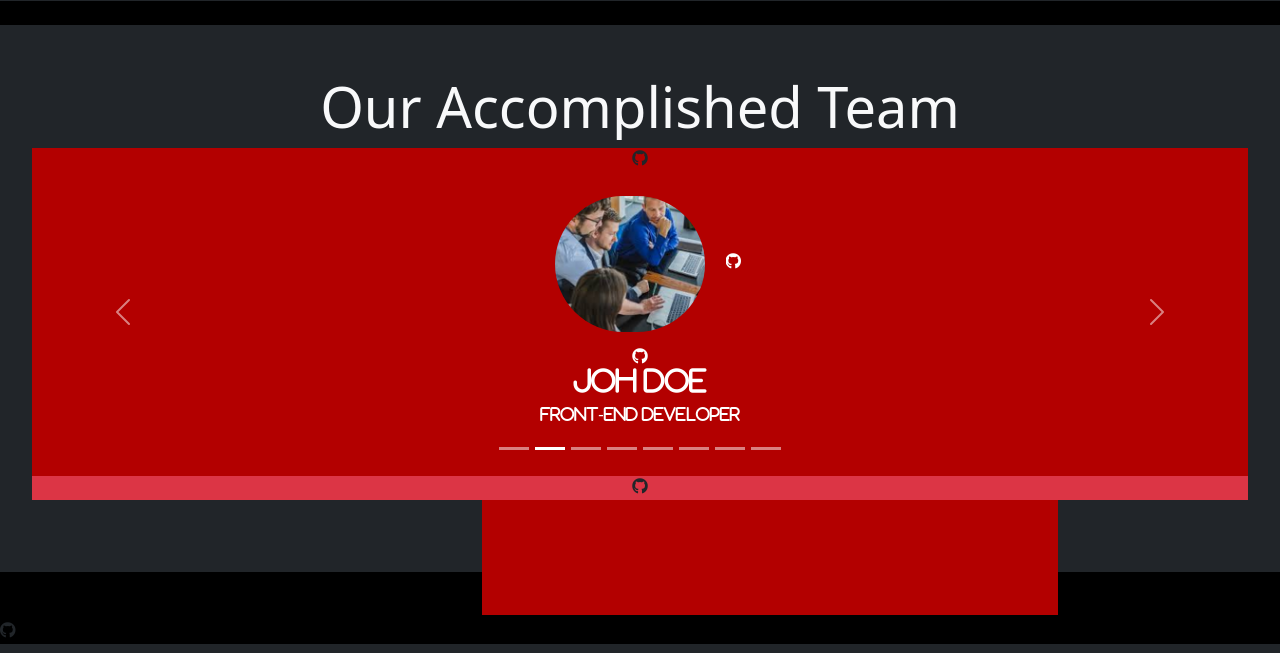
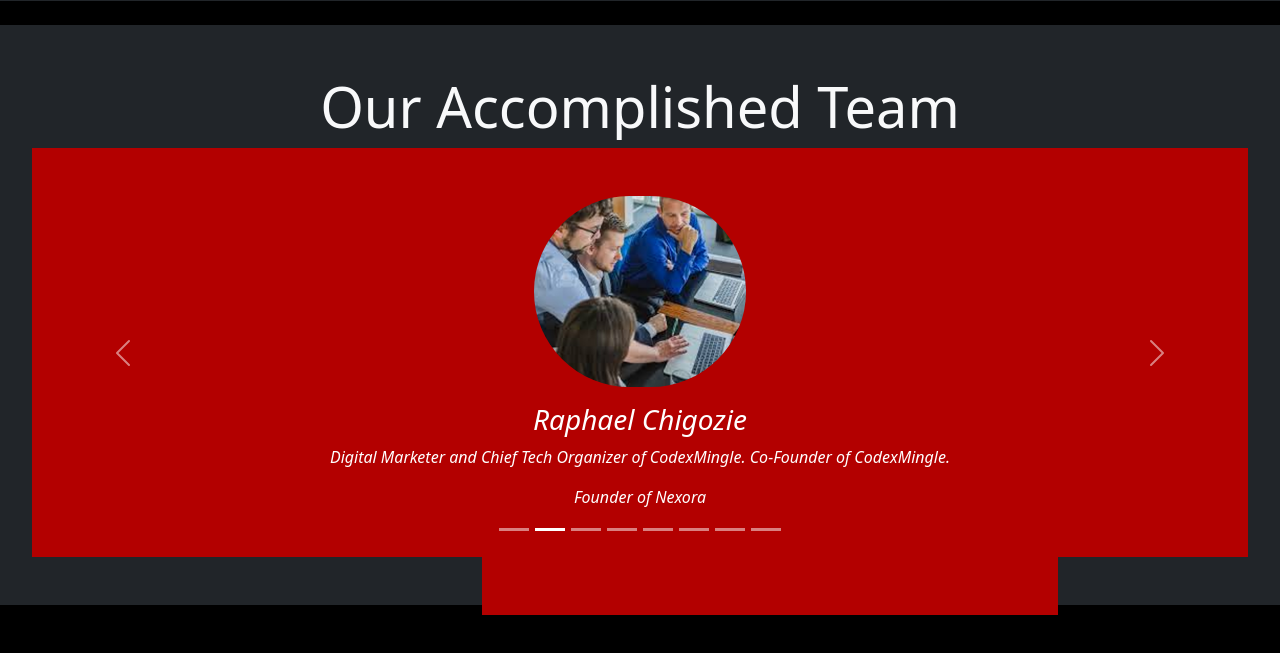
Before and after one commit to My-codeteam/CodeXio, a Django app: page / in a window 1280 px wide. Shown: the part 2777-3430 px from the top of the page. Run offline with Django 4.2, Linux system fonts and the light colour scheme; parts of the project's set-up code (start-up, migrations or seed data) failed here and were passed over; some libraries are stand-ins or nearby versions.

Commit message:
updated the index.html and the css file

```diff
--- a/codexio_main/static/codexio_main/index.css
+++ b/codexio_main/static/codexio_main/index.css
@@ -47,9 +47,13 @@ h1, h2, h3 , h4{
 }
 .carousel-item img{
     border: 1em solid transparent;
-    border-radius: 7em;
-    width: 15%;
-    height: 15%;
+    border-radius: 8em;
+    width: 20%;
+    height: 23%;
+    -webkit-border-radius: 8em;
+    -moz-border-radius: 8em;
+    -ms-border-radius: 8em;
+    -o-border-radius: 8em;
 }
 .carousel-inner{
     height: 20%;
@@ -169,16 +173,21 @@ svg{
     background: transparent;
 }
 .our-team{
-    margin-bottom: 3em;;
+    margin-bottom: 3em;
+}
+.github{
+    height: 5em;
+    width: 2em;
 }
 .footer-sec{
     z-index: 9;
-    height: 20%;
-    width: 100%;
+    height: 10%;
+    width: 150em;
     background: black;
     display: block;
     position: fixed;
     bottom: 0;
+    margin-right: 2em;
 }
 @media screen and (min-height: 900px){
     .col-md-7{
@@ -264,6 +273,10 @@ svg{
     }
 }
 @media screen and (max-width: 720px){
+    .team p{
+        font-size: 0.8em;
+        font-weight: 600;
+    }
     .join{
         margin-left: 28%;
     }
@@ -334,6 +347,10 @@ svg{
     #about{
         padding-bottom: 46em;
     }
+    .carousel-item img{
+        width: 31%;
+        height: 31%;
+    }
 }
 @media screen and (max-width: 544px){
     .join{
--- a/codexio_main/templates/codexio_main/index.html
+++ b/codexio_main/templates/codexio_main/index.html
@@ -3,10 +3,8 @@
 {% comment %} {% load socialaccount %} {% endcomment %}
 
 {% block css_files %}
-    <script src="https://kit.fontawesome.com/0a96adf822.js" crossorigin="anonymous"></script>
     <link rel="stylesheet" href="{% static "codexio_main/index.css" %}">
     <link rel="stylesheet" href="https://cdnjs.cloudflare.com/ajax/libs/animate.css/4.1.1/animate.min.css"/>
-    <link rel="stylesheet" href="https://cdnjs.cloudflare.com/ajax/libs/font-awesome/5.15.3/css/all.min.css"/>
     <script src="https://code.jquery.com/jquery-3.4.1.js"></script>
 {% endblock %}
 
@@ -118,59 +116,69 @@
             <div class="carousel-item active" data-bs-interval="1000">
                 <div>
                     <img src="coding-group.png" alt="pic">
+                    <a href="#" class="instagram"><i class="bi bi-github"></li></a>
                 </div>
-                <h3 class="team-h3">John Doe</h3>
-                <p>Front-end Developer</p>
+                <h3 class="team-h3">Marvel Ukpong</h3>
+                <p>Python/Django Web Developer and Data Scientist and Analyst.</p>
+                <p>CEO (and founder) of (MarvCode) and CodexMingle, Co-Founder of CodexMingle, and Nexora.</p>
             </div>
             <div class="carousel-item">
                 <div>
                     <img src="coding-group.png" alt="pic">
-                    <i class="fab fa-github"></li>
+                    <a href="#" class="instagram"><i class="fab fa-github"></li></a>
                 </div>
-                <h3 class="team-h3">Joh Doe</h3>
-                <p>Front-end Developer</p>
+                <h3 class="team-h3">Raphael Chigozie</h3>
+                <p>Digital Marketer and Chief Tech Organizer of CodexMingle. Co-Founder of CodexMingle.</p>
+                <p>Founder of Nexora</p>
             </div>
             <div class="carousel-item">
                 <div>
                     <img src="coding-group.png" alt="pic">
+                    <a href="#" class="instagram"><i class="fab fa-github"></li></a>
                 </div>
-                <h3 class="team-h3">John Do</h3>
-                <p>Front-end Developer</p>
+                <h3 class="team-h3">Samuel Oleru</h3>
+                <p>Front-end Developer and Business Manager.</p>
+                <p>Founder of CodexMingle and Co-CTO</p>
             </div>
             <div class="carousel-item">
                 <div>
                     <img src="coding-group.png" alt="pic">
+                    <a href="#" class="instagram"><i class="fab fa-github"></li></a>
                 </div>
-                <h3 class="team-h3">Jon Doe</h3>
-                <p>Front-end Developer</p>
+                <h3 class="team-h3">Nifemi</h3>
+                <p>Fullstack/Django Web Developer and Data Adminstrator and Analyst.</p>
             </div>
             <div class="carousel-item">
                 <div>
                     <img src="coding-group.png" alt="pic">
+                    <a href="#" class="instagram"><i class="fab fa-github"></li></a>
                 </div>
-                <h3 class="team-h3">John oe</h3>
-                <p>Front-end Developer</p>
+                <h3 class="team-h3">Idris</h3>
+                <p>React Front-end Developer</p>
             </div>
             <div class="carousel-item">
                 <div>
                     <img src="coding-group.png" alt="pic">
+                    <a href="#" class="instagram"><i class="fab fa-github"></li></a>
                 </div>
-                <h3 class="team-h3">John De</h3>
-                <p>Front-end Developer</p>
+                <h3 class="team-h3">Nnamdi Ndukwu</h3>
+                <p>React Front-end Developer</p>
             </div>
             <div class="carousel-item">
                 <div>
                     <img src="coding-group.png" alt="pic">
+                    <a href="#" class="instagram"><i class="fab fa-github"></li></a>
                 </div>
-                <h3 class="team-h3">John Doe</h3>
-                <p>Front-end Developer</p>
+                <h3 class="team-h3">Destiny</h3>
+                <p>Python/Django Developer</p>
             </div>
             <div class="carousel-item">
                 <div>
                     <img src="coding-group.png" alt="pic">
+                    <a href="#" class="instagram"><i class="fab fa-github"></li></a>
                 </div>
-                <h3 class="team-h3">ohn Doe</h3>
-                <p>Front-end Developer</p>
+                <h3 class="team-h3">Michelle Rodrigues</h3>
+                <p>Python/Django Developer, Business Owner, Team Supporter of CodexMingle</p>
             </div>
             <button type="button" class="carousel-control-prev" data-bs-slide="prev" dataa-bs-target="#images">
                 <span class="carousel-control-prev-icon"></span>
--- a/templates/base.html
+++ b/templates/base.html
@@ -10,9 +10,8 @@
         <meta name="description" content="We are a tech learning and coaching community">
         <meta name="author" content="CodexMingle team">
         <link href="https://cdn.jsdelivr.net/npm/bootstrap@5.3.3/dist/css/bootstrap.min.css" rel="stylesheet" integrity="sha384-QWTKZyjpPEjISv5WaRU9OFeRpok6YctnYmDr5pNlyT2bRjXh0JMhjY6hW+ALEwIH" crossorigin="anonymous">
-        <link rel="stylesheet" href="https://cdn.jsdelivr.net/npm/bootstrap-icons@1.3.0/font/bootstrap-icons.css">
         <link rel="icon" href="{% static "codexio_main\images\codexmingle_logo.png" type="image/png" sizes="5x5" %}">
-        <script src="https://kit.fontawesome.com/0a96adf822.js" crossorigin="anonymous"></script>
+        {% comment %} <script src="https://kit.fontawesome.com/0a96adf822.js" crossorigin="anonymous"></script> {% endcomment %}
         <script src="https://cdn.jsdelivr.net/npm/bootstrap@5.3.3/dist/js/bootstrap.bundle.min.js" integrity="sha384-YvpcrYf0tY3lHB60NNkmXc5s9fDVZLESaAA55NDzOxhy9GkcIdslK1eN7N6jIeHz" crossorigin="anonymous"></script>
         <title>{% block title %}{% endblock %}</title>
         {% block css_files %}{% endblock %}
```
Also changed, not shown: 1 other file.
